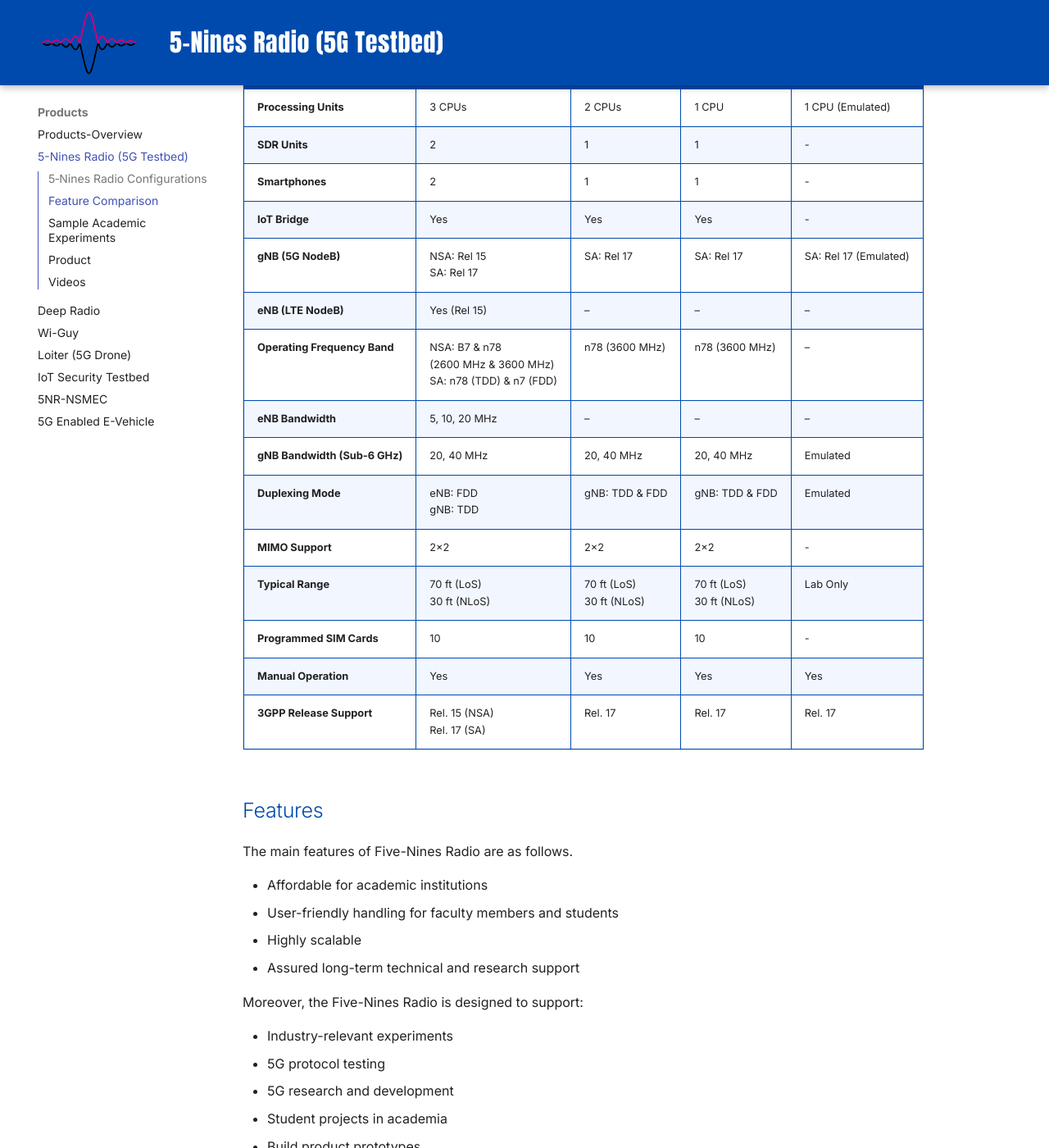
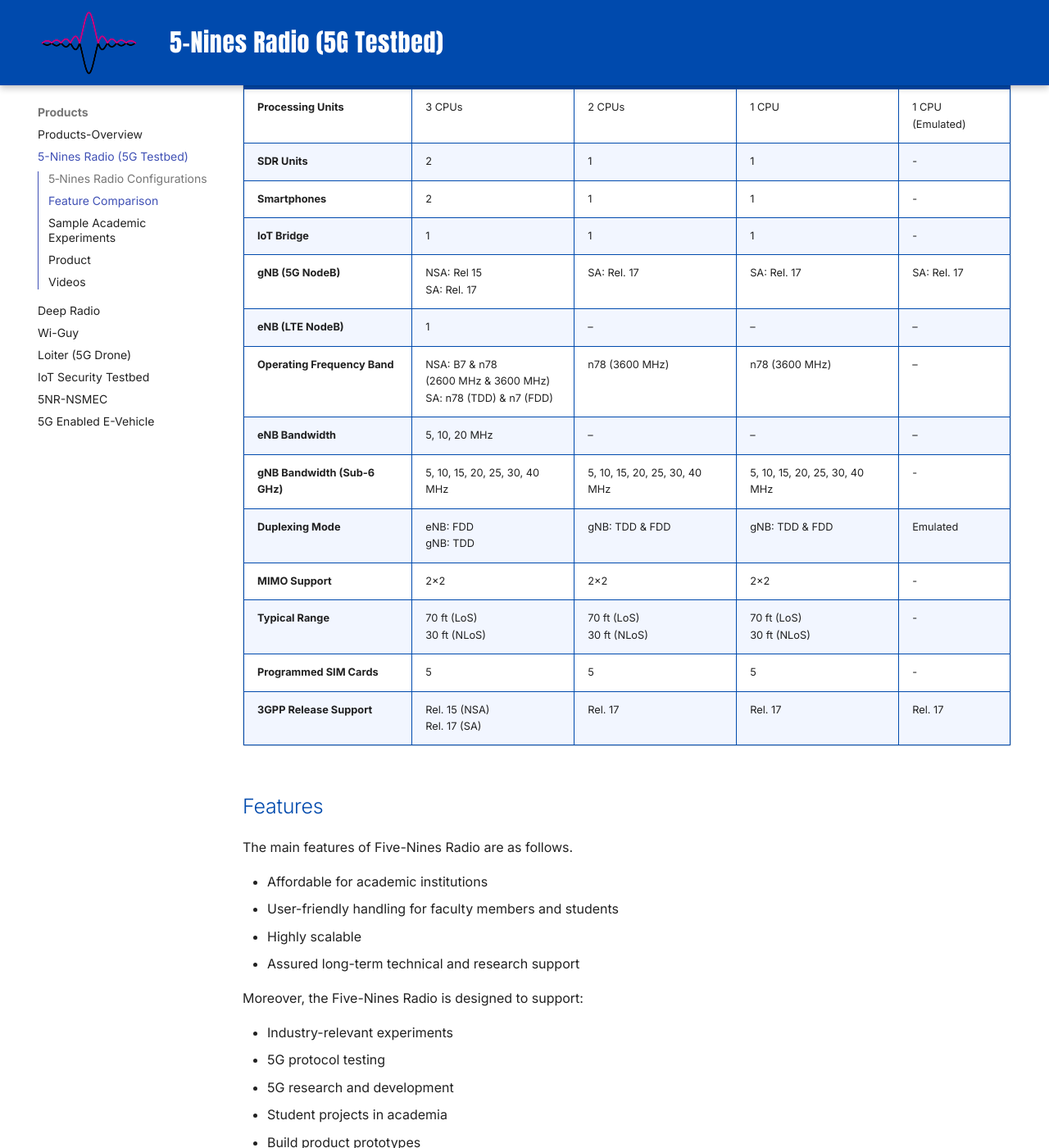
Before and after one commit to chandharlabs/chandhar-docs, an MkDocs documentation site: the page built from docs/products/5-nines-radio.md, in a window 1280 px wide and 1400 px high, scrolled down 1740 px. Shown: the whole window at 82% size. Built offline with MkDocs 1.6.1 and Material for MkDocs 9.7.7, drawn with Linux system fonts in a browser that asks for light colours.

Commit message:
Update 5-nines-radio.md

```diff
--- a/docs/products/5-nines-radio.md
+++ b/docs/products/5-nines-radio.md
@@ -52,17 +52,16 @@ In NSA mode, to establish a connection with a 5G Smartphone, one requires a 4G b
 | **Processing Units** | 3 CPUs | 2 CPUs | 1 CPU | 1 CPU (Emulated) |
 | **SDR Units** | 2 | 1 | 1 | - |
 | **Smartphones** | 2 | 1 | 1 | - |
-| **IoT Bridge** | Yes | Yes | Yes | - |
-| **gNB (5G NodeB)** | NSA: Rel 15<br>SA: Rel 17 | SA: Rel 17 | SA: Rel 17 | SA: Rel 17 (Emulated) |
-| **eNB (LTE NodeB)** | Yes (Rel 15) | – | – | – |
+| **IoT Bridge** | 1 | 1 | 1 | - |
+| **gNB (5G NodeB)** | NSA: Rel 15<br>SA: Rel. 17 | SA: Rel. 17 | SA: Rel. 17 | SA: Rel. 17 |
+| **eNB (LTE NodeB)** | 1 | – | – | – |
 | **Operating Frequency Band** | NSA: B7 & n78<br>(2600 MHz & 3600 MHz)<br>SA: n78 (TDD) & n7 (FDD)| n78 (3600 MHz) | n78 (3600 MHz) | – |
 | **eNB Bandwidth** | 5, 10, 20 MHz | – | – | – |
-| **gNB Bandwidth (Sub‑6 GHz)** | 20, 40 MHz | 20, 40 MHz | 20, 40 MHz | Emulated |
+| **gNB Bandwidth (Sub‑6 GHz)** | 5, 10, 15, 20, 25, 30, 40 MHz | 5, 10, 15, 20, 25, 30, 40 MHz | 5, 10, 15, 20, 25, 30, 40 MHz | - |
 | **Duplexing Mode** | eNB: FDD<br>gNB: TDD | gNB: TDD & FDD | gNB: TDD & FDD| Emulated |
 | **MIMO Support** | 2×2 | 2×2 | 2×2 | - |
-| **Typical Range** | 70 ft (LoS)<br>30 ft (NLoS) | 70 ft (LoS)<br>30 ft (NLoS) | 70 ft (LoS)<br>30 ft (NLoS) | Lab Only |
-| **Programmed SIM Cards** | 10 | 10 | 10 | - |
-| **Manual Operation** | Yes | Yes | Yes | Yes |
+| **Typical Range** | 70 ft (LoS)<br>30 ft (NLoS) | 70 ft (LoS)<br>30 ft (NLoS) | 70 ft (LoS)<br>30 ft (NLoS) | - |
+| **Programmed SIM Cards** | 5| 5 | 5 | - |
 | **3GPP Release Support** | Rel. 15 (NSA)<br>Rel. 17 (SA) | Rel. 17 | Rel. 17 | Rel. 17 |
 
 
```
